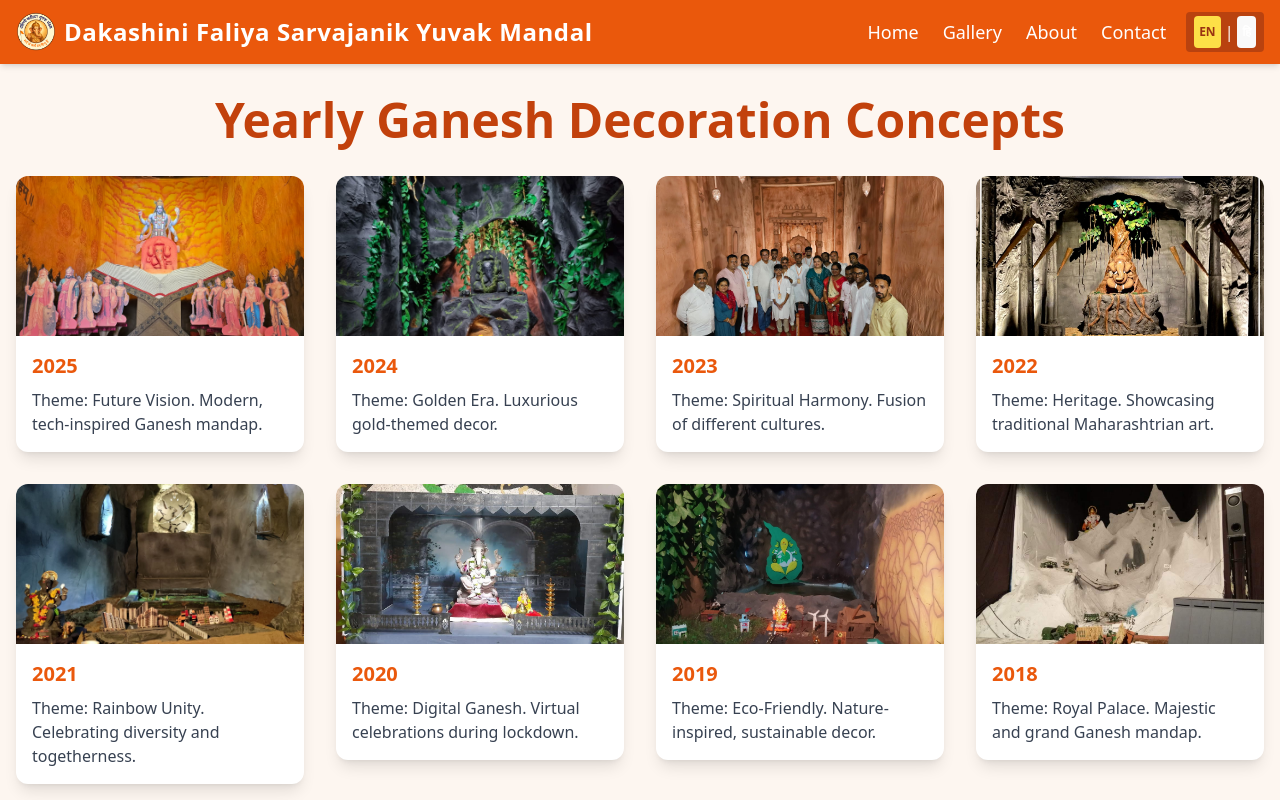
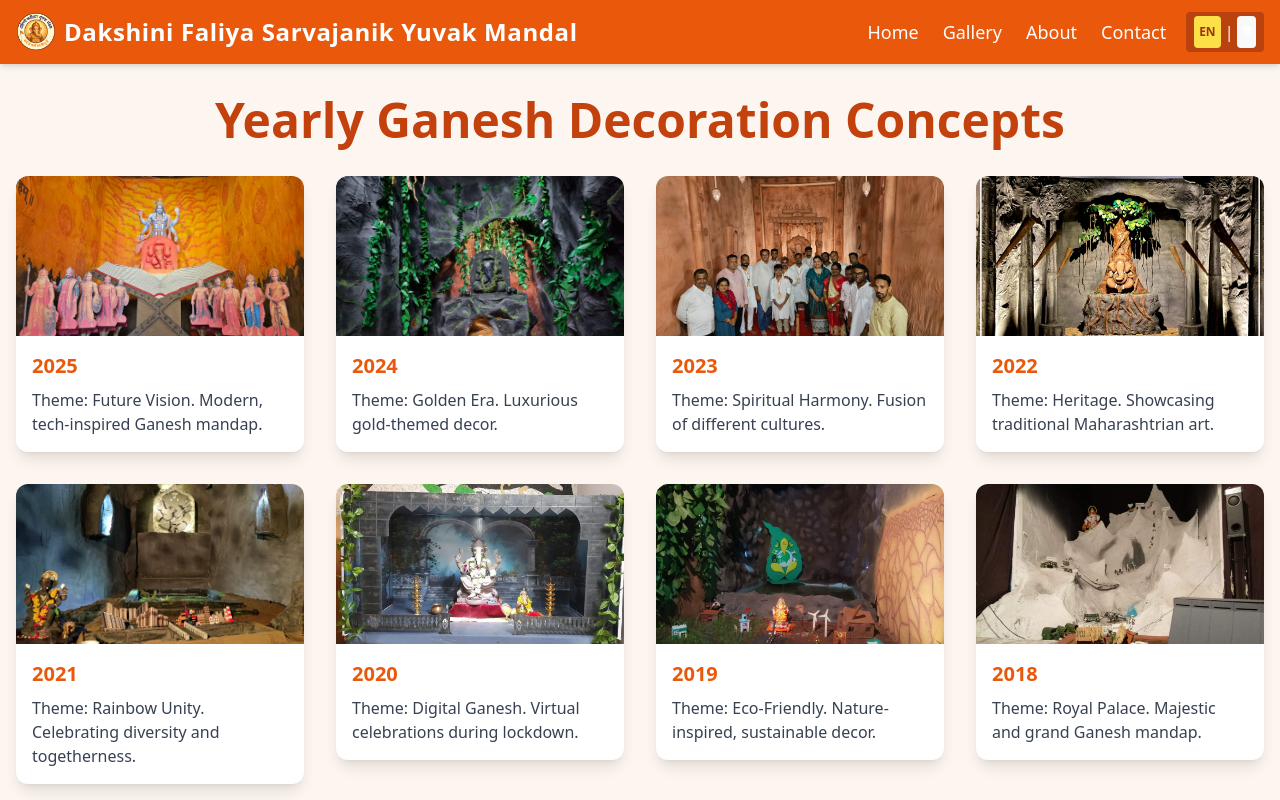
Before and after one commit to Krunaldhumal1110/DFSYM, a React (Vite) app: page / in a window 1280 px wide. Built offline with nearby package versions, Linux system fonts and the light colour scheme.

Commit message:
fix: years image path changed.

```diff
--- a/src/components/Header.tsx
+++ b/src/components/Header.tsx
@@ -16,7 +16,7 @@ const Header: React.FC = () => {
               <img src="/src/assets/logo.png" alt="Ganesh Group Logo" className="h-10 w-10 rounded-full flex-shrink-0" />
             </Link>
             <span className="font-bold text-[13px] xs:text-sm sm:text-xl md:text-2xl tracking-wide block max-w-[60vw] xs:max-w-[70vw] sm:max-w-none whitespace-nowrap overflow-ellipsis sm:whitespace-normal sm:overflow-visible">
-              Dakashini Faliya Sarvajanik Yuvak Mandal
+              Dakshini Faliya Sarvajanik Yuvak Mandal
             </span>
           </div>
           <div className="flex items-center gap-2 mt-2 sm:mt-0 w-full sm:w-auto justify-center sm:justify-end">
```
